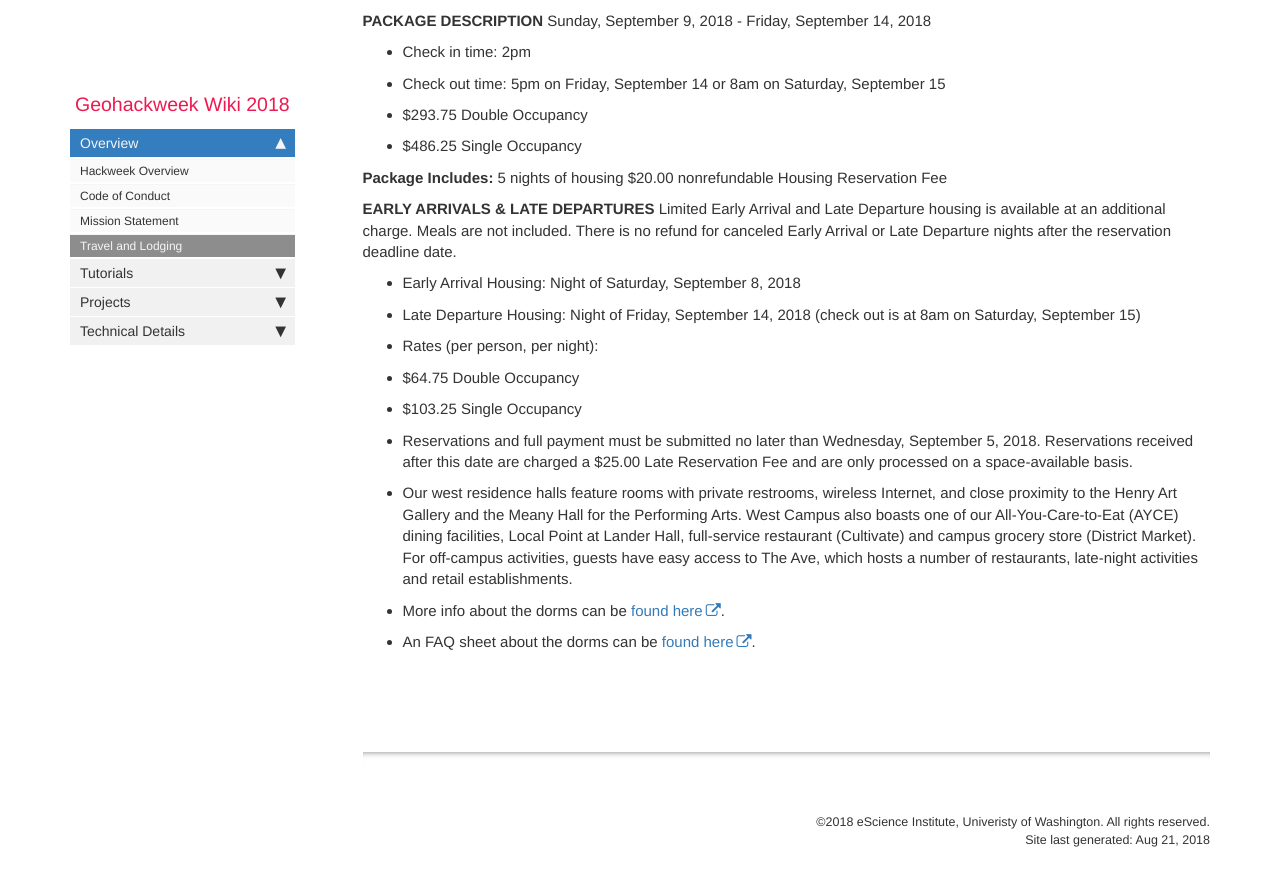
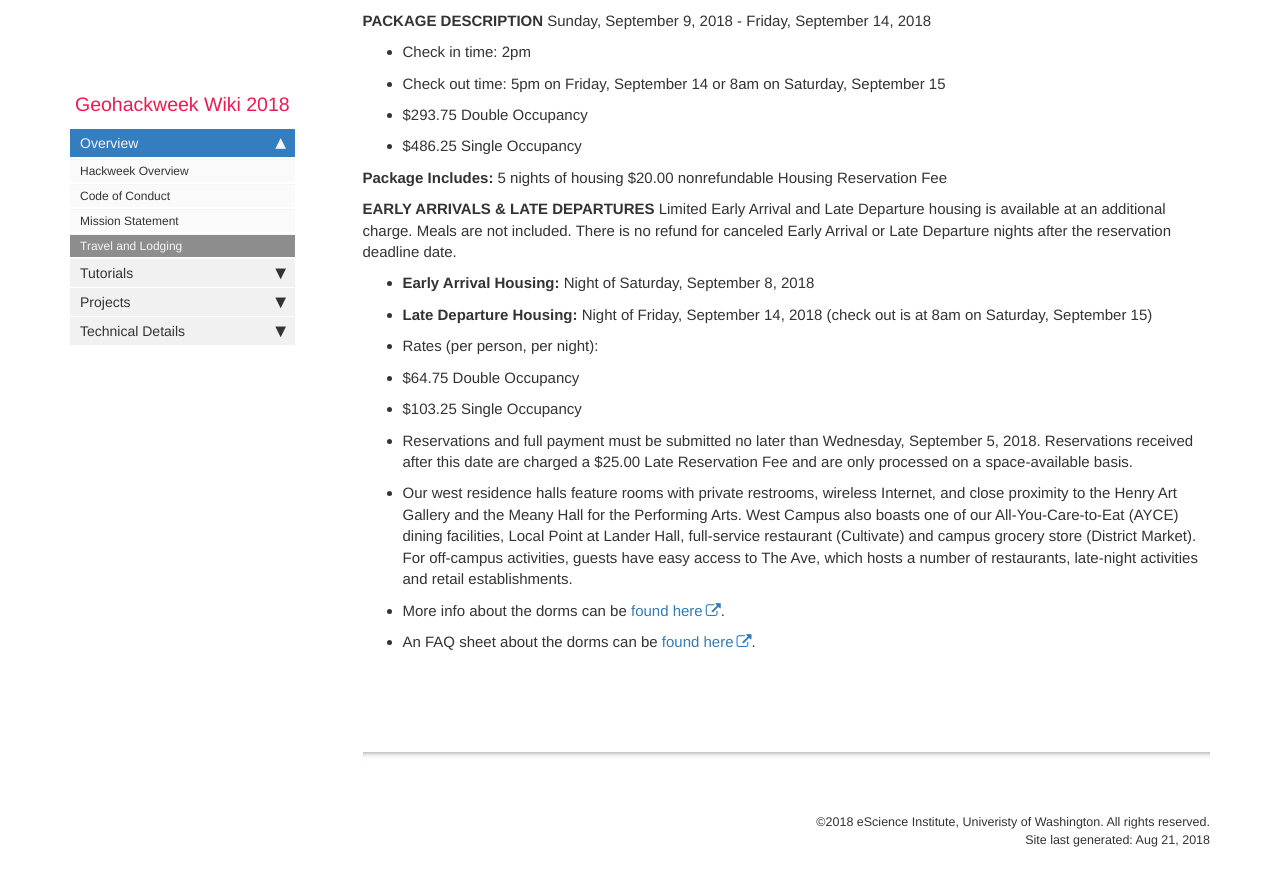
Before and after one commit to waterhackweek/wiki, a Jekyll site: the page built from pages/travel_and_lodging.md, in a window 1280 px wide and 900 px high, scrolled down 674 px. Shown: the top 886 px of the window. Built offline with Jekyll 4.4.1, drawn with Linux system fonts in a browser that asks for light colours; nearby versions of some CDN libraries; comment, search, counter and statistics services are not loaded.

```diff
--- a/pages/travel_and_lodging.md
+++ b/pages/travel_and_lodging.md
@@ -41,8 +41,8 @@ $20.00 nonrefundable Housing Reservation Fee
 
 **EARLY ARRIVALS & LATE DEPARTURES**
 Limited Early Arrival and Late Departure housing is available at an additional charge. Meals are not included. There is no refund for canceled Early Arrival or Late Departure nights after the reservation deadline date.
-- Early Arrival Housing: Night of Saturday, September 8, 2018
-- Late Departure Housing: Night of Friday, September 14, 2018 (check out is at 8am on Saturday, September 15)
+- **Early Arrival Housing:** Night of Saturday, September 8, 2018
+- **Late Departure Housing:** Night of Friday, September 14, 2018 (check out is at 8am on Saturday, September 15)
 - Rates (per person, per night):
 - $64.75 Double Occupancy
 - $103.25 Single Occupancy
```
